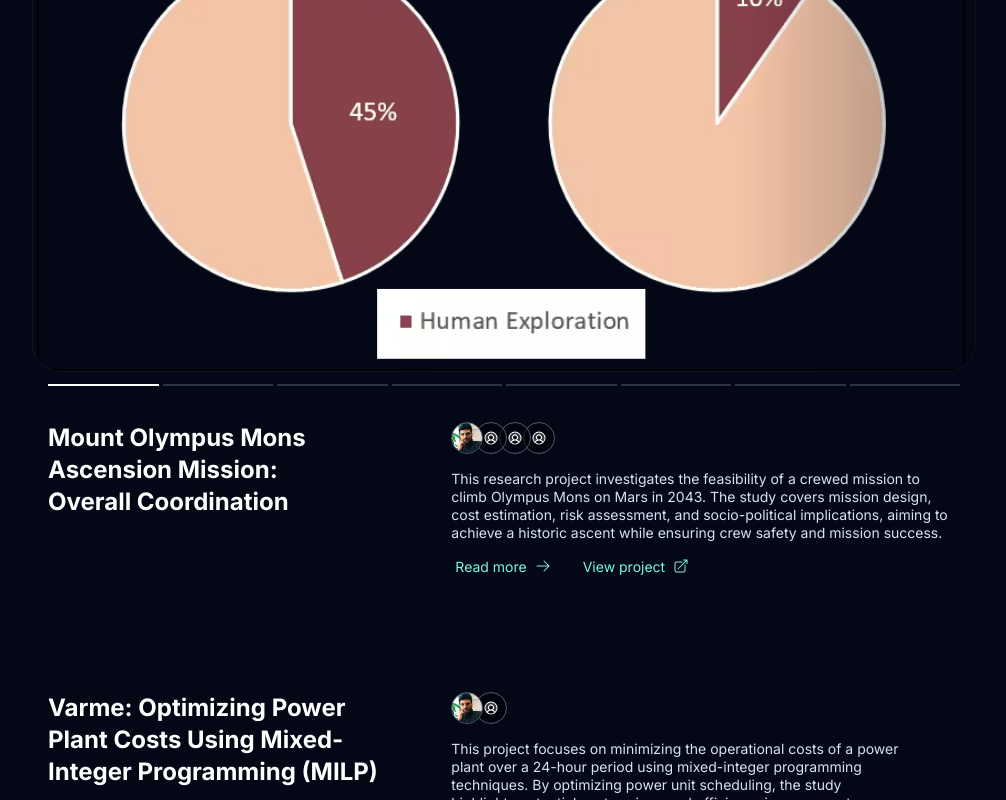
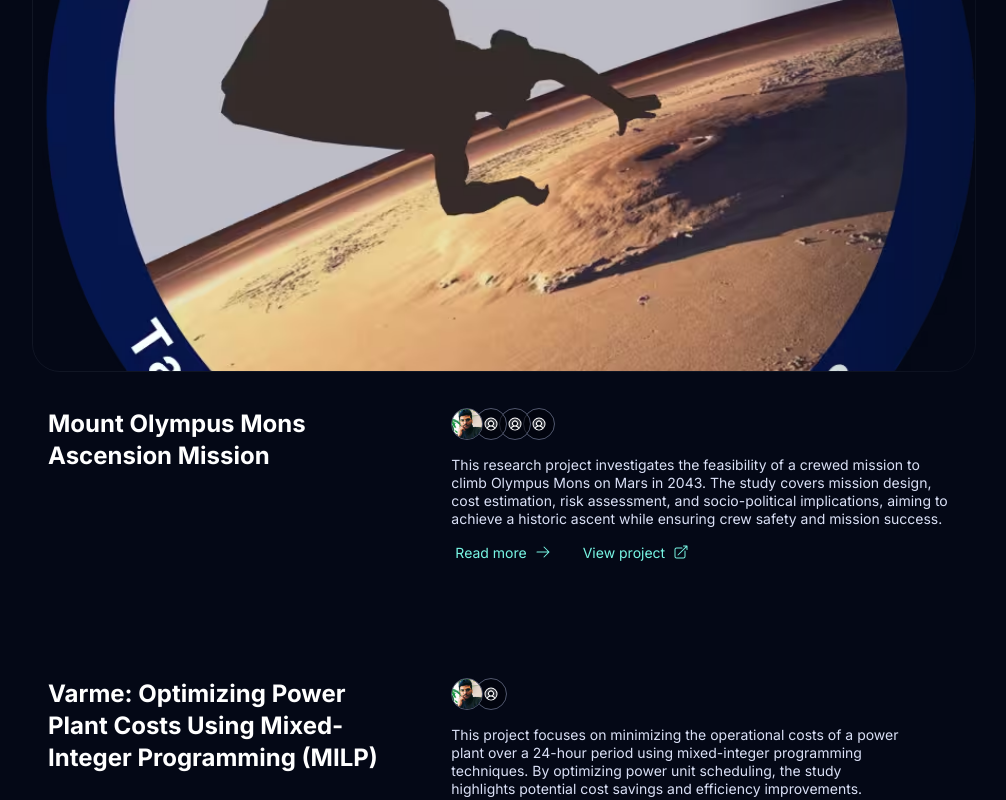
Before and after one commit to dhruvhaldar/portfolio, a Next.js app: page / in a window 1280 px wide. Shown: the part 2162-2962 px from the top of the page, without its empty margins (136-1142 px from the left). Built offline with nearby package versions, Linux system fonts and the light colour scheme.

Commit message:
update content.js, dynamic-analysis-of-LUH-helicopter.mdx and mars-mission.mdx

```diff
--- a/src/app/resources/content.js
+++ b/src/app/resources/content.js
@@ -7,15 +7,13 @@ const newsletter={display:false,title: <>Subscribe to{person.firstName}'s Newsle
 // Import new icons in /once-ui/icons.ts
 const social=[{name:"GitHub",icon:"github",link:"https://github.com/dhruvhaldar"},{name:"LinkedIn",icon:"linkedin",link:"https://www.linkedin.com/in/dhruvhaldar/"},{name:"Email",icon:"email",link:"mailto:bubqbgvl1@mozmail.com"},{name:"Youtube",icon:"youtube",link:"https://www.youtube.com/c/DhruvHaldar"},{name:"Instagram",icon:"instagram",link:"https://www.instagram.com/dhruvism"}];
 
-const home = {
-  label: "Home",
+const home = {label: "Home",
   title: `${person.name}'s Portfolio (With Projects and Publications)`,
   description: `Discover Dhruv Haldar's CFD portfolio, where aerospace engineering meets advanced Computational Fluid Dynamics (CFD). Explore innovative solutions to complex engineering challenges.`,
   headline: <><span style={{fontFamily: 'var(--font-family-code)'}}>
     <LetterFx speed="medium" trigger="instant" charset={['A','@','$','e','R','?','o','~','5','y','#','!','*','0','1','+','K','j','2','$','m','N','8','w','p','X','5','&','h','L','9','a','=']}>
     Bridging computational models and real-world aerospace solutions
-    </LetterFx>
-    </span></>,
+    </LetterFx></span></>,
   subline: (
     <>
       👋 Hi! I'm Dhruv, an Aerospace/CFD engineer at <InlineCode>SANKHYASUTRA LABS</InlineCode> where I specialize in simulations and application testing. When I'm not busy, I mess around with creative projects.
@@ -25,13 +23,8 @@ const home = {
 
 // About Page
 const about = {label: "About",title: "About me",description: `Meet ${person.name}, ${person.role} from ${person.location}`,
-tableOfContent: {
-    display: true,
-    subItems: true,
-  },
-  avatar: {display: true,},
-  calendar: {display: true,link: "https://cal.com/dhruvhaldar",},
-  intro: {display: true,title: "Introduction",
+tableOfContent: {display: true,subItems: true,},
+  avatar: {display: true,},calendar: {display: true,link: "https://cal.com/dhruvhaldar",},intro: {display: true,title: "Introduction",
     description: (
       <>
         👋 Hi! I’m an Aerospace Engineer and CFD Specialist with a relentless drive to innovate at the intersection of fluid dynamics, computational modeling, and cutting-edge technology. Over the years, I’ve honed my expertise in solving complex engineering challenges across aerospace, automotive, and propulsion systems, blending analytical rigor with creative problem-solving.
--- a/src/app/work/projects/dynamic-analysis-of-LUH-helicopter.mdx
+++ b/src/app/work/projects/dynamic-analysis-of-LUH-helicopter.mdx
@@ -15,6 +15,27 @@ images:
 
 link: "/documents/dyn_hor_sta_vert_fin.pdf"
 ---
+
+### Simulation Video
+<video autoplay controls>
+  <source src="/images/projects/dyn_hor_sta_vert/media1.webm" type="video/webm" />
+  Your browser does not support the video tag.
+</video>
+<video autoplay controls>
+  <source src="/images/projects/dyn_hor_sta_vert/media2.webm" type="video/webm" />
+</video>
+<video autoplay controls>
+  <source src="/images/projects/dyn_hor_sta_vert/media3.webm" type="video/webm" />
+</video>
+<video autoplay controls>
+  <source src="/images/projects/dyn_hor_sta_vert/media4.webm" type="video/webm" />
+</video>
+<video autoplay controls>
+  <source src="/images/projects/dyn_hor_sta_vert/media5.webm" type="video/webm" />
+  </video>
+<video autoplay controls>
+  <source src="/images/projects/dyn_hor_sta_vert/media6.webm" type="video/webm" />
+</video>
 
 ## Overview
 
@@ -44,24 +65,3 @@ This research investigates the dynamic behavior of the horizontal stabilizer and
 ## Outcome:
 
 The study confirms that the natural frequencies of the horizontal stabilizer and vertical fin do not coincide with the rotor’s vibration frequencies (40.75 Hz for bending and 62.86 Hz for torsion). This ensures that the LUH maintains stability and safety in flight. Future research can further refine computational models and explore the impact of additional structural modifications for enhanced performance.
-
-### Results
-<video autoplay controls>
-  <source src="/images/projects/dyn_hor_sta_vert/media1.webm" type="video/webm" />
-  Your browser does not support the video tag.
-</video>
-<video autoplay controls>
-  <source src="/images/projects/dyn_hor_sta_vert/media2.webm" type="video/webm" />
-</video>
-<video autoplay controls>
-  <source src="/images/projects/dyn_hor_sta_vert/media3.webm" type="video/webm" />
-</video>
-<video autoplay controls>
-  <source src="/images/projects/dyn_hor_sta_vert/media4.webm" type="video/webm" />
-</video>
-<video autoplay controls>
-  <source src="/images/projects/dyn_hor_sta_vert/media5.webm" type="video/webm" />
-  </video>
-<video autoplay controls>
-  <source src="/images/projects/dyn_hor_sta_vert/media6.webm" type="video/webm" />
-</video>
--- a/src/app/work/projects/mars-mission.mdx
+++ b/src/app/work/projects/mars-mission.mdx
@@ -1,5 +1,5 @@
 ---
-title: "Mount Olympus Mons Ascension Mission: Overall Coordination"
+title: "Mount Olympus Mons Ascension Mission"
 publishedAt: "March 2021"
 summary: "This research project investigates the feasibility of a crewed mission to climb Olympus Mons on Mars in 2043. The study covers mission design, cost estimation, risk assessment, and socio-political implications, aiming to achieve a historic ascent while ensuring crew safety and mission success."
 
@@ -17,14 +17,7 @@ team:
 link: "/documents/Mount_Olympus_Mons___Overall_Coordination_Team_Red.pdf"
 
 images:
-  - "/images/projects/mars-mission/BudgetComp.avif"
-  - "/images/projects/mars-mission/cost1.avif"
-  - "/images/projects/mars-mission/cost2.avif"
-  - "/images/projects/mars-mission/FundsComp.avif"
   - "/images/projects/mars-mission/olympus.avif"
-  - "/images/projects/mars-mission/OrgaChart.avif"
-  - "/images/projects/mars-mission/timeline.avif"
-  - "/images/projects/mars-mission/WBS.avif"
 ---
 
 ## Overview
@@ -47,6 +40,11 @@ The Olympus Mons Ascension Mission is a conceptual study exploring a crewed asce
 
 ## Challenges and Learnings
 
+![Budget Comparison](/images/projects/mars-mission/BudgetComp.avif)
+![Cost Breakdown 1](/images/projects/mars-mission/cost1.avif)
+![Cost Breakdown 2](/images/projects/mars-mission/cost2.avif)
+![Funding Comparison](/images/projects/mars-mission/FundsComp.avif)
+
 - **Mission Cost and Funding:** The estimated cost of 37.49 billion USD requires strategic funding from government, private sponsors, and crowdfunding.
 - **Risk Assessment:** Includes vehicle malfunctions, astronaut health issues, and potential mission failure.
 - **Mars Environmental Conditions:** The thin atmosphere, dust storms, and extreme temperatures pose significant challenges.
@@ -54,4 +52,6 @@ The Olympus Mons Ascension Mission is a conceptual study exploring a crewed asce
 
 ## Outcome
 
+![Mission Timeline](/images/projects/mars-mission/timeline.avif)
+
 The study concludes that a crewed ascent of Olympus Mons is feasible with appropriate technological advancements and financial backing. The mission plan emphasizes astronaut safety, sustainability, and scientific exploration. Further research is required to refine cost models, space vehicle designs, and risk mitigation strategies to ensure mission success.
```
